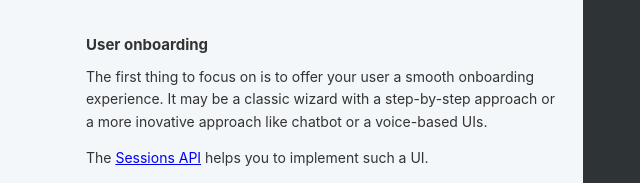
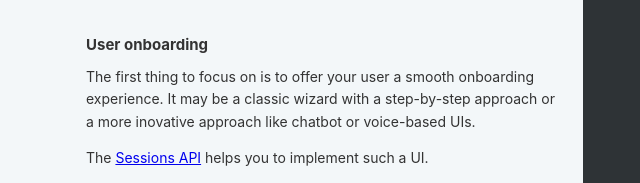
Before and after one commit to finqware/finqware.github.io, a plain HTML site: page index.html in a window 1280 px wide. Shown: the part 2793-2976 px from the top of the page, 172-812 px from the left. Drawn offline with Linux system fonts and the light colour scheme.

Commit message:
Update index.html

```diff
--- a/index.html
+++ b/index.html
@@ -336,7 +336,7 @@
 <li><p>A Backend/server piece that consumes data the user has already consented for.</p></li>
 </ol>
 <h3 id='user-onboarding'>User onboarding</h3>
-<p>The first thing to focus on is to offer your user a smooth onboarding experience. It may be a classic wizard with a step-by-step approach or a more inovative approach like chatbot or a voice-based UIs.</p>
+<p>The first thing to focus on is to offer your user a smooth onboarding experience. It may be a classic wizard with a step-by-step approach or a more inovative approach like chatbot or voice-based UIs.</p>
 
 <p>The <a href="#sessions-api">Sessions API</a> helps you to implement such a UI.</p>
 <h1 id='catalog-api'>Catalog API</h1><h1 id='sessions-api'>Sessions API</h1><h1 id='aisp-apis'>AISP APIs</h1><h1 id='marketplace-apis'>Marketplace APIs</h1><h1 id='errors'>Errors</h1>
```
